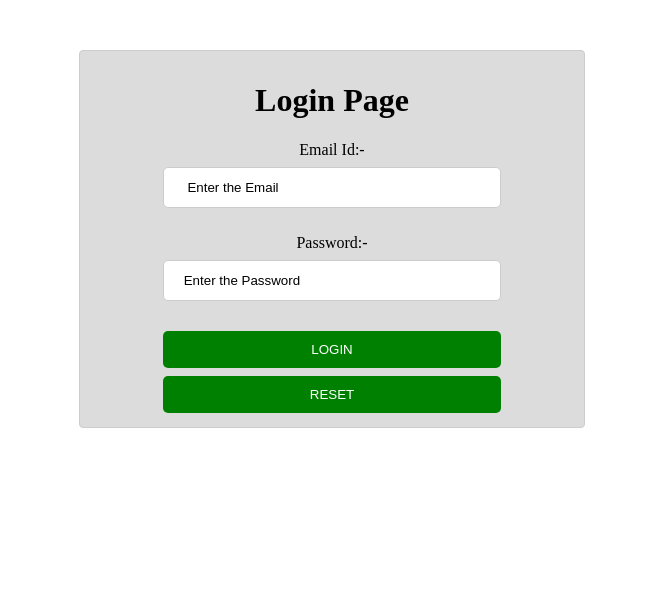
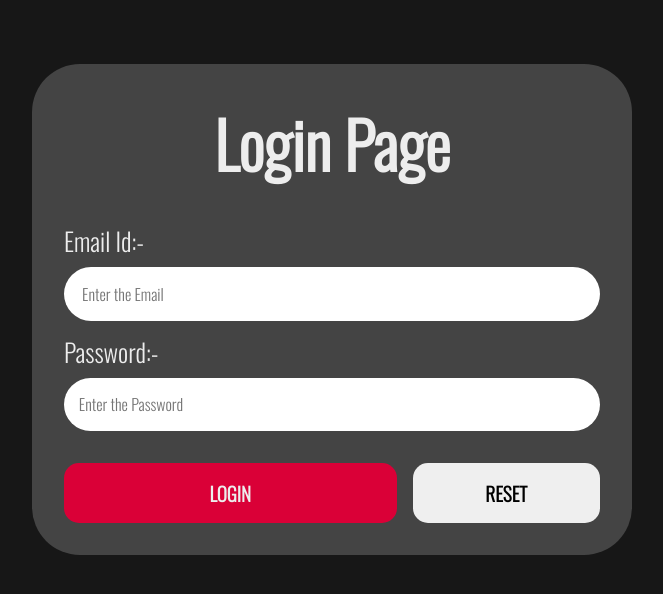
Before and after one commit to sp03prajapati/login, a plain HTML site: page index.html in a window 1280 px wide. Shown: the whole page, without its empty margins (308-971 px from the left). Drawn offline with nearby package versions, Linux system fonts and the light colour scheme.

Commit message:
new UI design

```diff
--- a/index.html
+++ b/index.html
@@ -8,30 +8,29 @@
      <link rel="stylesheet" href="style.css">
 </head>
 <body>
+    <div class="container">
+        <div class="form">
 
-     <div class="First">
+            <form>
+                <h1 class="heading">Login Page </h1>
+                <div class="form-group">
+                    <label for="email">Email Id:-</label>
+                    <input type="text" id="email" name="email" placeholder=" Enter the Email">
+                </div>
 
+                <div class="form-group">
+                    <label for="pass">Password:-</label>
+                    <input type="text" id="pass" name="pass" placeholder="Enter the Password">
+                </div>
 
-         <h1>Login Page </h1>
-         <form>
-         <label for="email">Email Id:-</label><br>
-         <input type="text" id="email" name="email" value=" Enter the Email"><br><br>
+                <div class="form-submit">
+                    <input type="submit" value="LOGIN">
+                    <input type="reset" value="RESET"
+                </div>
+            </form>
 
-         <label for="pass">Password:-</label><br>
-         <input type="text" id="pass" name="pass" value="Enter the Password"><br><br>
-
-         <!--<label for="male">Male</label>
-         <input type="radio" id="male" name="gender" value="male" >
-         <label for="female">Female</label>
-         <input type="radio" id="female" name="gender" value="female"><br><br>
-         <input type="checkbox" id="vehical" name="vehical" value="bike">
-         <label for="vehical"> I HAVE A BIKE.!!</label><br><br>-->
-
-         <input type="submit" value="LOGIN"><br>
-         <input type="submit" value="RESET">
-     </form>
-
-     </div>
+        </div>
+    </div>
 
 </body>
 </html>
--- a/style.css
+++ b/style.css
@@ -1,41 +1,77 @@
-
-*{
+@import url('https://fonts.googleapis.com/css2?family=Oswald:wght@300&display=swap');
+:root
+{
+    --color-black:#171717;
+    --color-gray:#444444;
+    --color-primary:#DA0037;
+    --color-light:#EDEDED;
 
 }
-.First{
-    width: 40%;
-    padding: 10px;
+*{
+    padding: 0;
+    margin: 0;
+    box-sizing: border-box;
+    font-family: 'Oswald', sans-serif;
+}
+body{
+    background-color: var(--color-black);
+}
+.container{
+    max-width: 1300px;
     margin: auto;
-    margin-top: 50px;
-    background-color:gainsboro;
+}
+.form{
+    max-width: 600px;
+    margin: auto;
+    margin-top: 64px;
+    background-color: var(--color-gray);
+    padding: 32px;
+    border-radius: 48px;
+}
+.heading{
+    font-size: 4em;
     text-align: center;
-    border-radius: 4px;
-    border: 1px solid #ccc;
-    box-sizing: border-box;
+    color: var(--color-light);
+    margin-bottom: 32px;
 }
-input[type=text]
-{
-    width: 70%;
-    padding: 12px 20px;
-    margin: 8px 0px;
-    display: inline-block;
-    border:1px solid #ccc;
-    border-radius: 5px;
-    box-sizing: border-box;
+.form-group{
+    display: flex;
+    flex-direction: column;
+    margin-bottom: 12px;
 }
-input[type=submit]
-{
-    width: 70%;
-    padding:11px 13px ;
-    margin: 4px 0px;
-    background-color:green;
-    border-radius: 5px;
-    color: white;
-    border: none;
-    cursor: pointer;
+.form-group>label{
+    font-size: 1.58em;
+    margin-bottom: 8px;
+    color: var(--color-light);
+}
+.form-group>input{
+    border: 2px solid transparent;
+    padding: 0.8em;
+    font-size: 16px;
+    border-radius: 100px;
+    transition: border 0.2s ease-in-out;
+}
+.form-group>input:focus{
+    border: 2px solid var(--color-primary) ;
+    outline: none;
 
 }
-input[type=submit]:hover
+.form-submit{
+    display: flex;
+    gap: 16px;
+    margin-top: 32px;
+}
+.form-submit>input{
+    flex-grow: 1;
+    padding: 0.8em 0 ;
+    font-size: 1.2em;
+    font-weight: bold;
+    border-radius: 15px;
+    border: 0;
+}
+.form-submit>input[type="submit"]
 {
-    background-color: teal;
+    flex-grow: 2;
+    background-color: var(--color-primary);
+    color: var(--color-light);
 }
```
